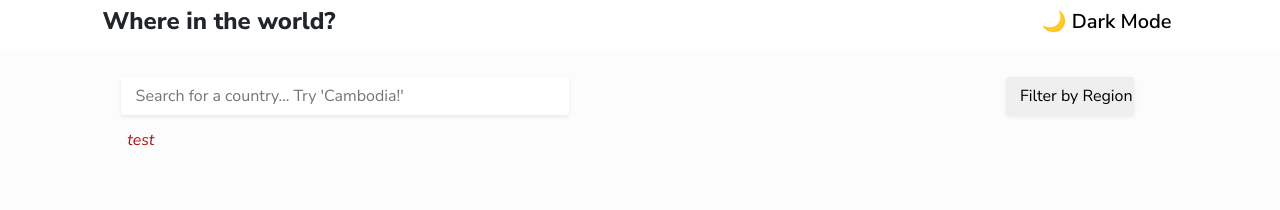
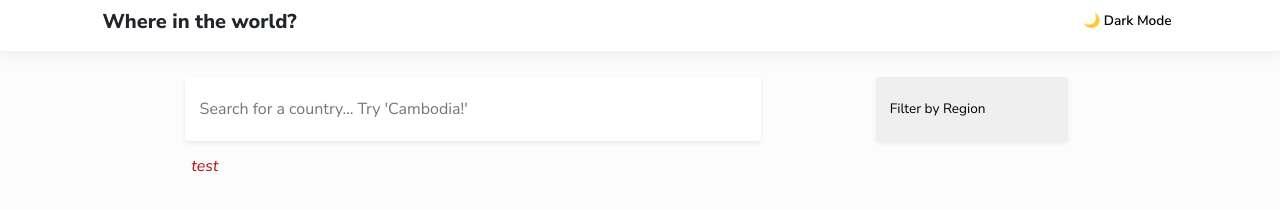
Before and after one commit to ANIO-Official/where-in-the-world, a plain HTML site: page where-in-the-world-main/index.html in a window 1280 px wide. Drawn offline with nearby package versions, Linux system fonts and the light colour scheme; no server answers.

Commit message:
Padding, Margin, Height, and Width Adjustment for tablet sizes and mobile.

```diff
--- a/where-in-the-world-main/index.html
+++ b/where-in-the-world-main/index.html
@@ -19,7 +19,7 @@
     <script defer src="./index.js"></script>
 </head>
 <body class="d-flex flex-column justify-content-center d-md-inline">
-    <header class="d-flex shadow-sm">
+    <header class="d-flex">
         <div id="header-content-container" class="row-cols-md d-flex justify-content-between align-items-center">
             <div id="header-message-container" class="row-cols-md d-flex align-items-center">
                 <h1>Where in the world?</h1>
--- a/where-in-the-world-main/styles.css
+++ b/where-in-the-world-main/styles.css
@@ -8,6 +8,7 @@
     --dark-mode-background: hsl(207, 26%, 17%);
     --dark-mode-elements: hsl(209, 23%, 22%);
     --its-white: hsl(0, 100%, 100%);
+    --drop-shadow: drop-shadow(0 0 0.55rem rgba(88, 88, 88, 0.137));
     /*Accessibility & Interactivity*/
     --input-focus: hsl(198, 100%, 92%);
     --invalid-response: hsl(0, 81%, 39%);
@@ -49,6 +50,7 @@ h2{
 header{
     padding: 0 8vw;
     background-color: var(--its-white);
+    filter: var(--drop-shadow);
 }
 
 #header-content-container{
@@ -73,6 +75,7 @@ main{
     margin: 0 0.5vw;
     padding: 2vw 0;
 }
+
 #country-search-bar{
     width: 35vw;
     height: 3vw;
@@ -84,6 +87,7 @@ main{
     height: 3vw;
     width: 10vw;
     padding-left: 1vw;
+    margin-left: -3vw;
     border-color: transparent;
     border-radius: var(--input-border-rounded);
 
@@ -106,6 +110,8 @@ ul{
     width: 16vw;
     margin-right: 4vw;
     padding: 0;
+    border: none;
+    filter: var(--drop-shadow);
 }
 .card-img-top{
     height: 9.5vw;
@@ -115,8 +121,56 @@ ul{
     padding: 1vw;
 }
 
-/*MOBILE*/
-@media (max-width: 450px){
+/*TABLETS / MEDIUM SIZE*/
+@media (1560px >= width >= 560px){
+    /*FONT=============================*/
+    h1{
+        font-size: 1.25rem;
+        font-weight: 800;
+    }
+    h2{
+        font-size: 0.85rem;
+        font-weight: bold;
+    }
+    /*HEADER*/
+    main{
+        padding-left: 13vw;
+    }
+
+    /*Interaction Bar =================*/
+    #interaction-query-container{
+        margin: 0 0.5vw;
+        padding-top: 2vw;
+    }
+    #country-search-bar{
+        width: 45vw;
+        height: 5vw;
+        font-size: 1rem;
+    }
+    #region-select{
+        height: 5vw;
+        width: 15vw;
+        padding-left: 1vw;
+        margin-left: -11vw;
+        font-size: 0.85rem;
+    }
+    /*Cards ==========================*/
+    .card{
+        width: 20vw;
+        height: auto;
+    }
+    .card-img-top{
+        height: 12vw;
+    }
+
+    .card-body{
+        font-size: 0.7rem;
+    }
+}
+
+
+/*MOBILE SMALL*/
+@media (max-width: 550px){
     #search-error{
         margin-top: -7vw;
         margin-bottom: 5vw;
@@ -126,7 +180,7 @@ ul{
         font-size: 1rem;
     }
     h2{
-        font-size: 0.75rem;
+        font-size: 1.2rem;
     }
     /*HEADER*/
     #header-content-container{
@@ -147,17 +201,23 @@ ul{
     #region-select{
         height: 13vw;
         width: 50vw;
+        margin: 0;
         border-radius: var(--input-border-rounded-mobile);
     }
 
     /*CARDS*/
     .card{
         width: 61vw;
+        height: auto;
         margin: auto 0 10.5vw 5vw;
     }
 
     .card-img-top{
-    height: 36vw;
+        height: 36vw;
+    }
+    .card-body{
+        font-size: 1rem;
+        padding: 5vw;
     }
 
 }
```
